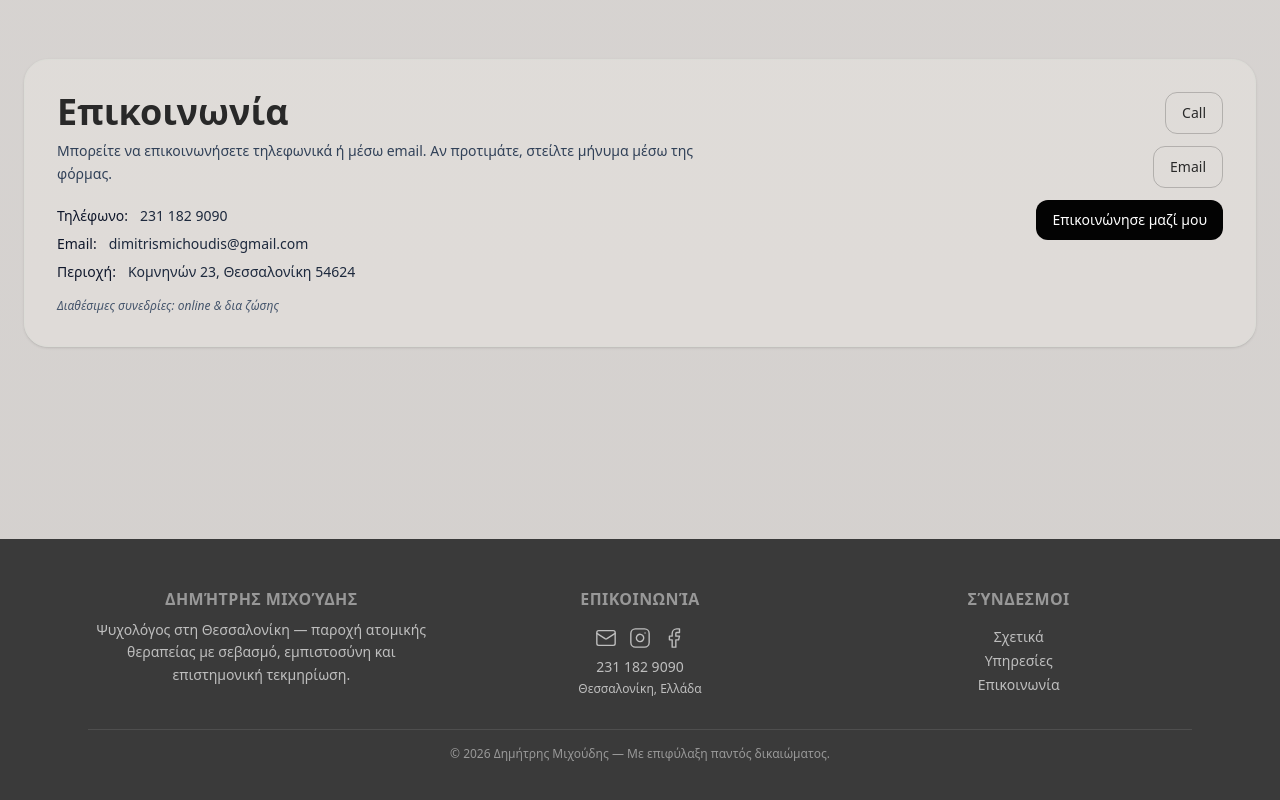
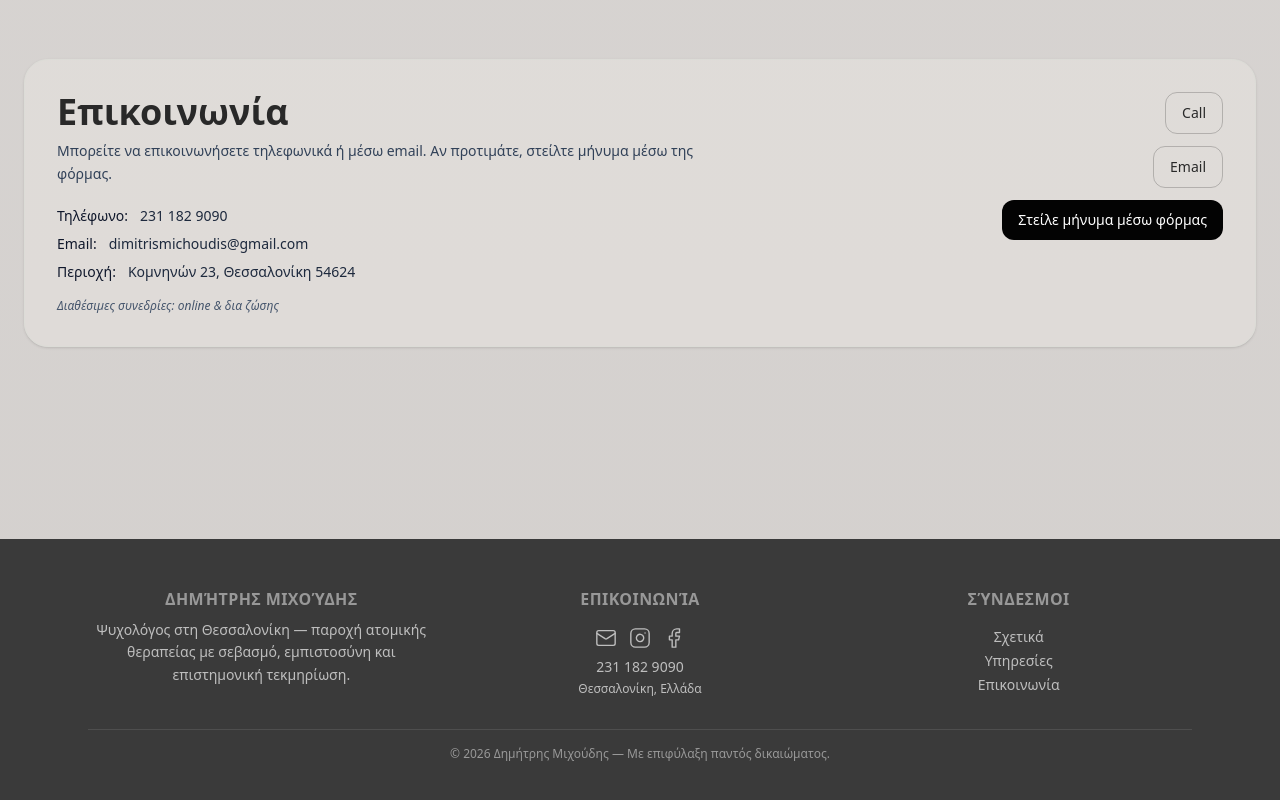
Before and after one commit to Nestortheo/psych-site, a React (Vite) app: page / in a window 1280 px wide. Shown: the part 4712-5512 px from the top of the page. Built offline with nearby package versions, Linux system fonts and the light colour scheme.

Commit message:
Form Button Change

```diff
--- a/src/components/ContactSection.jsx
+++ b/src/components/ContactSection.jsx
@@ -62,7 +62,7 @@ export default function ContactSection() {
             aria-expanded={open}
             aria-controls="contact-form"
           >
-            {open ? "Κλείσιμο" : "Επικοινώνησε μαζί μου"}
+            {open ? "Κλείσιμο" : "Στείλε μήνυμα μέσω φόρμας"}
           </button>
         </div>
       </div>
```
